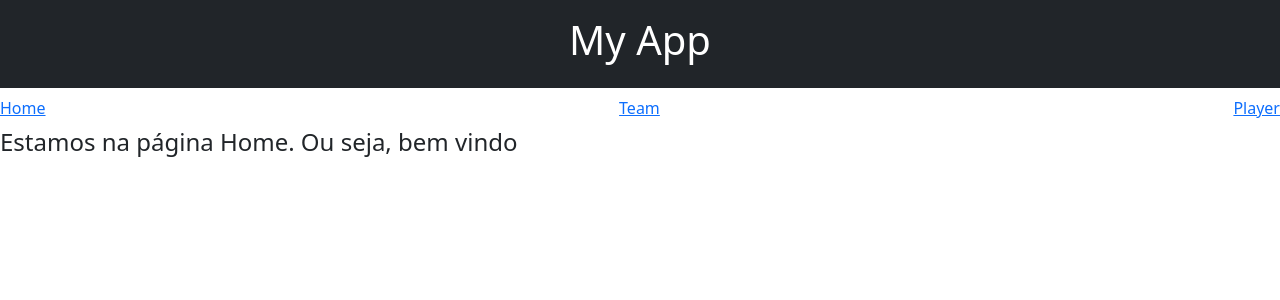
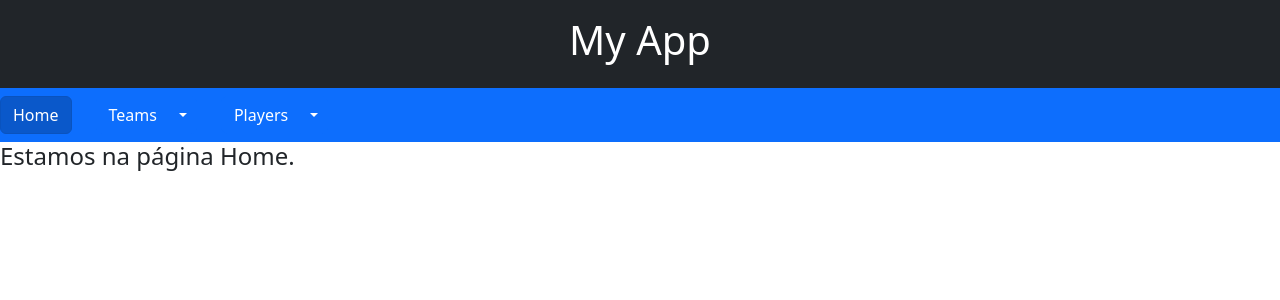
Before and after one commit to victorgonzalezz/bridge-in, a React (Vite) app: page / in a window 1280 px wide. Shown: the top 300 px of the page. Built offline with nearby package versions, Linux system fonts and the light colour scheme; the HTML template or start-up script is replaced by a standard one.

Commit message:
first dropdown
first dropdown done

```diff
--- a/index.html
+++ b/index.html
@@ -3,6 +3,9 @@
   <head>
     <meta charset="UTF-8" />
     <meta name="viewport" content="width=device-width, initial-scale=1.0" />
+    <script src="https://cdnjs.cloudflare.com/ajax/libs/popper.js/1.14.7/umd/popper.min.js"></script>
+    <script src="https://cdn.jsdelivr.net/npm/bootstrap@5.2.3/dist/js/bootstrap.bundle.min.js"></script>
+
     <link rel="icon" type="image/x-icon"
       href="https://images.squarespace-cdn.com/content/v1/64acf4f4a1f3d7240970b02f/09202669-561b-45df-a7b6-d012e1a6e3fa/favicon.ico?format=100w">
     <title>Bridge In</title>
--- a/package.json
+++ b/package.json
@@ -12,6 +12,7 @@
   "dependencies": {
     "axios": "^1.6.2",
     "bootstrap": "^5.3.2",
+    "bootstrap-icons": "^1.11.2",
     "react": "^18.2.0",
     "react-dom": "^18.2.0",
     "react-router-dom": "^6.21.0"
--- a/src/App.tsx
+++ b/src/App.tsx
@@ -14,8 +14,8 @@ const App: React.FC = () => {
         <Header />
         <Routes>
           <Route path="/" element={<Home />} />
-          <Route path="team" element={<Teams />} />
-          <Route path="player" element={<Players />} />
+          <Route path="teams" element={<Teams />} />
+          <Route path="players" element={<Players />} />
 
         </Routes>
     </BrowserRouter>
--- a/src/components/Navbar.tsx
+++ b/src/components/Navbar.tsx
@@ -1,12 +1,31 @@
 import React from 'react';
 import { NavLink } from 'react-router-dom';
+import './Navbar.css'
 
 const Navbar: React.FC = () => {
   return (
-    <nav className='navbar'>
-      <NavLink to='/'>Home</NavLink>
-      <NavLink to='/team'>Team</NavLink>
-      <NavLink to='/player'>Player</NavLink>
+    <nav className='navbar navbar-expand-md navbar bg-primary'>
+      <div className='navbar-nav mr-auto d-flex gap-4'>
+        <NavLink className='btn btn-primary' to='/'>Home</NavLink>
+        <div className="btn-group">
+          <button type="button" className="btn btn-primary">Teams</button>
+          <button type="button" className="btn btn-primary dropdown-toggle dropdown-toggle-split" data-bs-toggle="dropdown" aria-expanded="false">
+          </button>
+          <ul className="dropdown-menu">
+            <li><a className="dropdown-item" href="/teams">All Teams</a></li>
+          </ul>
+        </div>
+        <div className="btn-group">
+          <button type="button" className="btn btn-primary">Players</button>
+          <button type="button" className="btn btn-primary dropdown-toggle dropdown-toggle-split" data-bs-toggle="dropdown" aria-expanded="false">
+          </button>
+          <ul className="dropdown-menu">
+            <li><a className="dropdown-item" href="/players">All Players</a></li>
+          </ul>
+        </div>
+      </div>
+
+
     </nav>
   );
 };
--- a/src/pages/Home.tsx
+++ b/src/pages/Home.tsx
@@ -6,7 +6,7 @@ const Home: React.FC = () => {
     <>
     <Navbar />
     <section>
-      <h4>Estamos na página Home. Ou seja, bem vindo</h4>
+        <h4>Estamos na página Home.</h4>
     </section>
     </>
 
--- a/src/pages/Teams.tsx
+++ b/src/pages/Teams.tsx
@@ -4,9 +4,9 @@ export default function Teams() {
   return (
     <section>
       <h2>Teams</h2>
-      <Link to='/'>
+        <Link to='/'>
         Back Home
-      </Link>
+        </Link>
     </section>
   )
 }
```
Also changed, not shown: src/components/Navbar.css (added), 1 other file (tests, documents, lock files or other folders).
